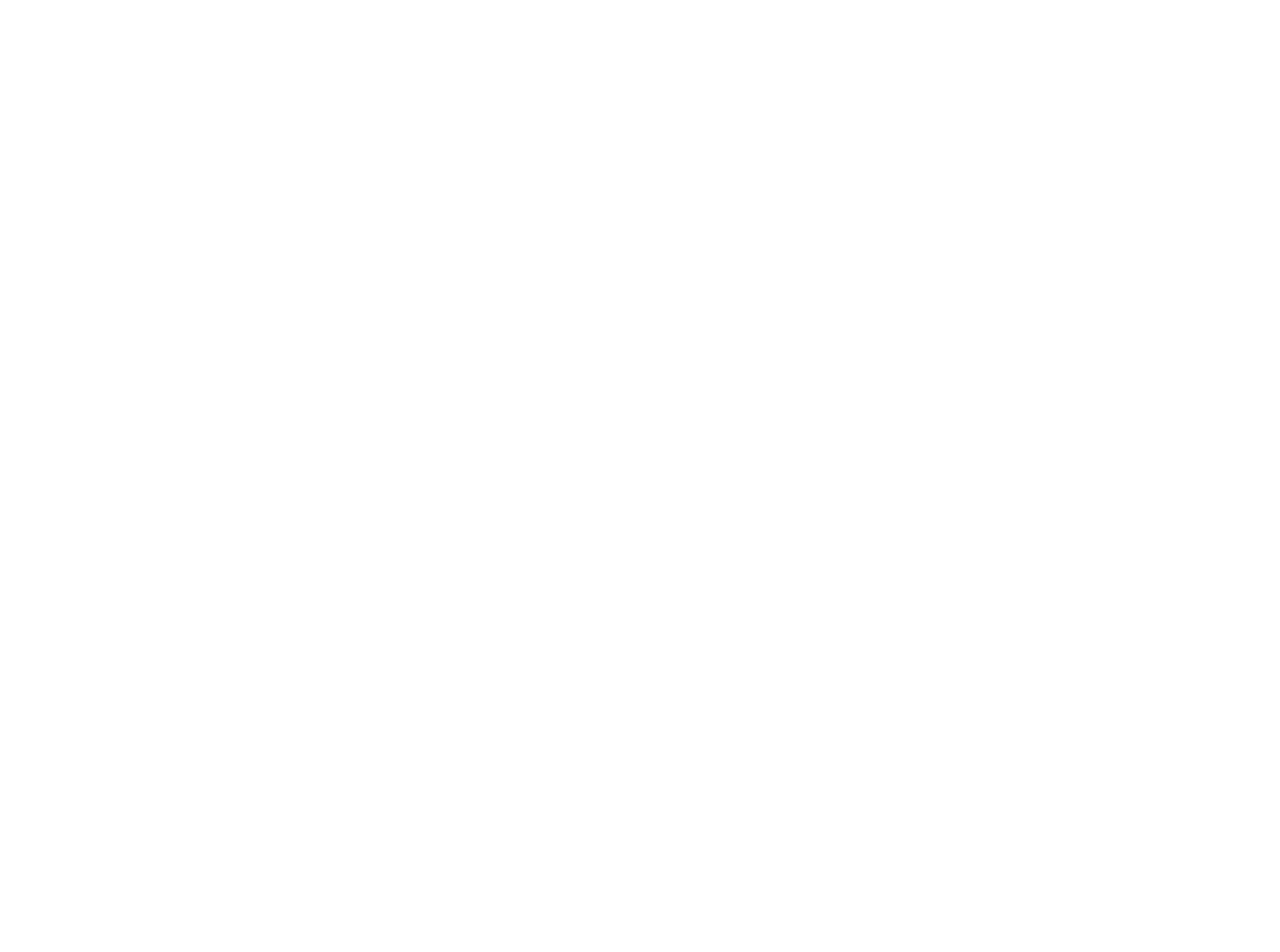
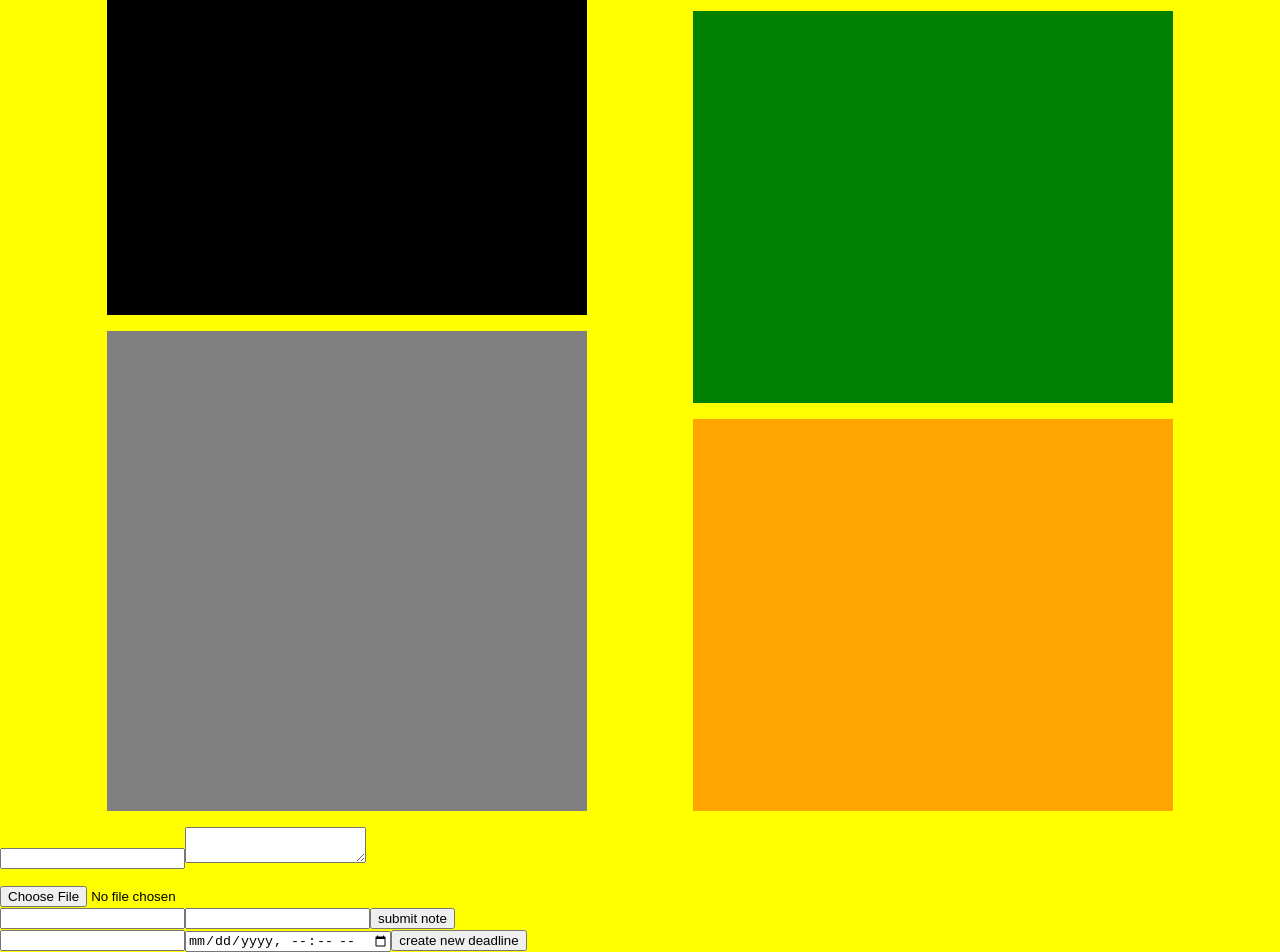
Before and after one commit to JasonZaccaria/project-manager, a React (Create React App) app in the folder project-manager/: page /projectpage in a window 1280 px wide. Shown: the part 242-1194 px from the top of the page. Before the commit the page ends 800 px from the top, so only its background shows below. Built offline with nearby package versions, Linux system fonts and the light colour scheme; no server answers.

Commit message:
updating project view files

```diff
--- a/project-manager/src/viewproject/GetProjectDataReq.ts
+++ b/project-manager/src/viewproject/GetProjectDataReq.ts
@@ -19,6 +19,9 @@
         })
         const readResponse: ProjectData = await response.json();
         console.log(readResponse);
+        //changes here adding ot localstorage 10/17/2022
+        window.localStorage.setItem("projectData", JSON.stringify(readResponse));
+        //changes end here
         return readResponse;
     } catch (e) {
         console.log(e);
--- a/project-manager/src/viewproject/ViewProject.css
+++ b/project-manager/src/viewproject/ViewProject.css
@@ -0,0 +1,58 @@
+.viewproject {
+    display: flex;
+    flex-direction: column;
+    background-color: yellow;
+    gap: 1em;
+}
+
+.project-content-top {
+    display: flex;
+    justify-content: space-evenly;
+    flex-wrap: wrap;
+}
+
+.project-content-top-left {
+    display: flex;
+    flex-direction: column;
+    gap: 1em;
+}
+
+.project-view-notes {
+    width: 30em;
+    height: 30em;
+    background-color: black;
+}
+
+.project-view-files {
+    width: 30em;
+    height: 30em;
+    background-color: gray;
+}
+
+.project-content-top-right {
+    display: flex;
+    flex-direction: column;
+    gap: 1em;
+}
+
+.project-view-deadlines {
+    width: 30em;
+    height: 10em;
+    background-color: brown;
+}
+
+.project-create-deadlines {
+    width: 30em;
+    height: 24.5em;
+    background-color: green;
+}
+
+.project-create-files {
+    width: 30em;
+    height: 24.5em;
+    background-color: orange;
+}
+
+.project-content-bottom {
+
+}
--- a/project-manager/src/viewproject/ViewProject.tsx
+++ b/project-manager/src/viewproject/ViewProject.tsx
@@ -29,6 +29,25 @@
             <header>
                 <Navbar hamburger={hamburger} setHamburger={setHamburger} count={count} setCount={setCount}/>
             </header>
+
+            <div className="project-content-top">
+                <div className="project-content-top-left">
+                    <div className="project-view-notes" id="project-view-notes-id"></div>
+                    <div className="project-view-files"></div>
+                </div>
+                <div className="project-content-top-right">
+                    <div className="project-view-deadlines"></div>
+                    <div className="project-create-deadlines"></div>
+                    <div className="project-create-files"></div>
+                </div>
+            </div>
+            <div className="project-content-bottom">
+                <form className="upload-notes-form" action="/" id="upload-notes-form-id">
+                    <input type={"text"} className="upload-notes-title-input"></input>
+                    <textarea className="upload-notes-body"></textarea>
+                </form>
+            </div>
+
             <section className="project-content-section">
                 <form className="upload-files-form" onChange={uploadFile}>
                     <input type={"file"} id="file-input-id" /*onChange={uploadFile}*/></input>
```
Also changed, not shown: project-manager/src/viewproject/ShowData.ts (added, +20 -0 lines).
